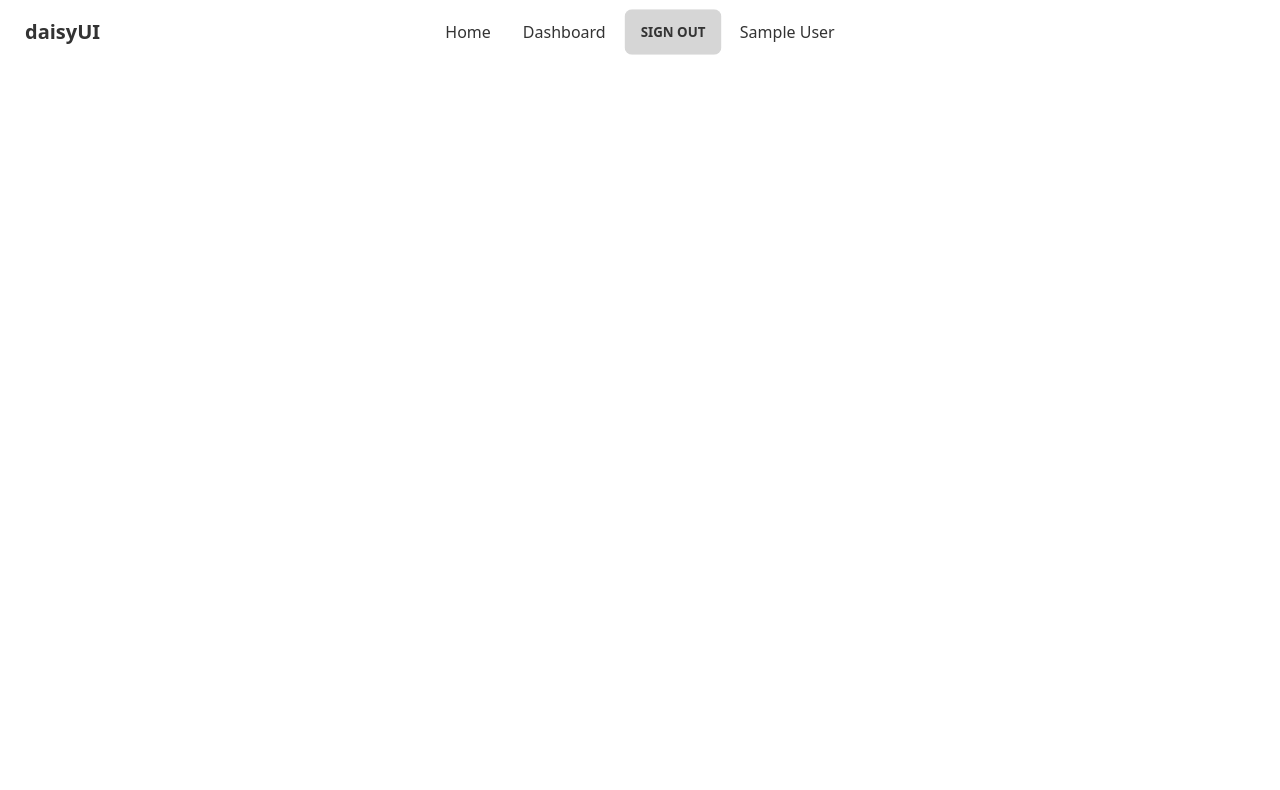
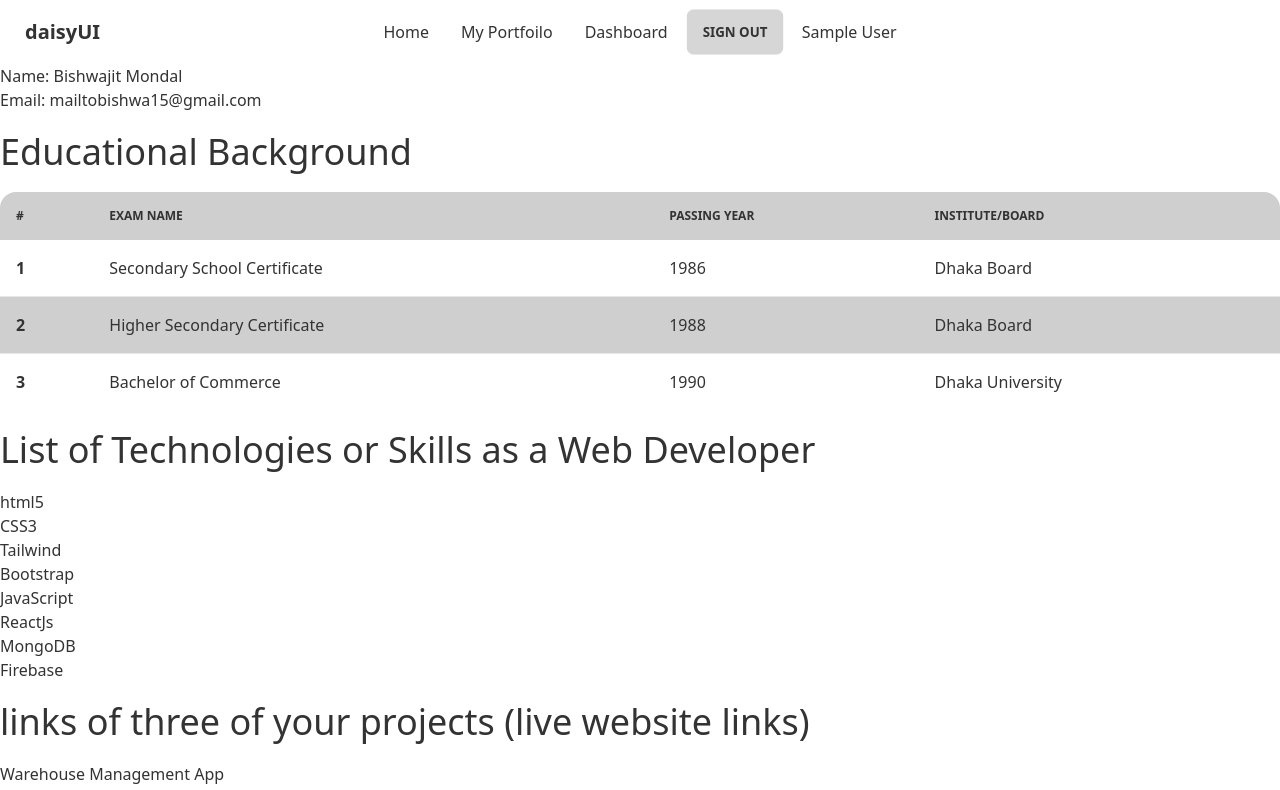
Before and after one commit to bishwajit70/manufacturer-interactive-website-client, a React (Create React App) app: page /myportfolio in a window 1280 px wide. Shown: the top 790 px of the page. Built offline with nearby package versions, Linux system fonts and the light colour scheme; no server answers; sample sign-in values are in the browser's storage.

Commit message:
portfoli added

```diff
--- a/src/App.js
+++ b/src/App.js
@@ -8,6 +8,8 @@ import Home from './Pages/Home/Home'
 import Login from './Pages/Login/Login';
 import RequireAuth from './Pages/Login/RequireAuth';
 import SignUp from './Pages/Login/SignUp';
+import MyPortfolio from './Pages/MyPortfolio';
+import NotFoundPage from './Pages/NotFoundPage';
 import Purchase from './Pages/Purchase';
 import Navbar from './Pages/Shared/Navbar';
 
@@ -17,6 +19,7 @@ function App() {
       <Navbar></Navbar>
       <Routes>
         <Route path='/' element={<Home></Home>}></Route>
+        <Route path='/myportfolio' element={<MyPortfolio></MyPortfolio>}></Route>
         <Route path='/purchase/:id' element={
           <RequireAuth>
             <Purchase></Purchase>
@@ -28,14 +31,16 @@ function App() {
             <Dashboard>
             </Dashboard>
           </RequireAuth>}>
-            <Route index element={<MyProfile></MyProfile>}></Route>
-            <Route path='myorder' element={<MyOrders></MyOrders>}></Route>
-            <Route path='review' element={<AddAReview></AddAReview>}></Route>
+          <Route index element={<MyProfile></MyProfile>}></Route>
+          <Route path='myorder' element={<MyOrders></MyOrders>}></Route>
+          <Route path='review' element={<AddAReview></AddAReview>}></Route>
         </Route>
 
         <Route path='/login' element={<Login></Login>}></Route>
         <Route path='/signup' element={<SignUp></SignUp>}></Route>
+        <Route path='*' element={<NotFoundPage></NotFoundPage>}></Route>
       </Routes>
+
     </div>
   );
 }
--- a/src/Pages/Login/SignUp.js
+++ b/src/Pages/Login/SignUp.js
@@ -17,7 +17,7 @@ const SignUp = () => {
         user,
         loading,
         error,
-    ] = useCreateUserWithEmailAndPassword(auth, { sendEmailVerification: true });
+    ] = useCreateUserWithEmailAndPassword(auth);
 
     let signUpError;
 
@@ -36,11 +36,10 @@ const SignUp = () => {
     }
 
     const onSubmit = async data => {
-        console.log(data);
+        // console.log(data);
         await createUserWithEmailAndPassword(data.email, data.password);
         await updateProfile({ displayName: data.name });
-        console.log(user)
-
+        // console.log(user)
     }
 
     return (
--- /dev/null
+++ b/src/Pages/MyPortfolio.js
@@ -0,0 +1,75 @@
+import React from 'react';
+import Footer from './Home/Footer';
+
+const MyPortfolio = () => {
+    return (
+        <div>
+            <h2>Name: Bishwajit Mondal</h2>
+            <h3>Email: mailtobishwa15@gmail.com</h3>
+            <div>
+                <h2 className='text-4xl py-5'>Educational Background</h2>
+                <div class="overflow-x-auto">
+                    <table class="table w-full">
+
+                        <thead>
+                            <tr class="active">
+                                <th>#</th>
+                                <th>Exam Name</th>
+                                <th>Passing Year</th>
+                                <th>Institute/Board</th>
+                            </tr>
+                        </thead>
+                        <tbody>
+
+                            <tr >
+                                <th>1</th>
+                                <td>Secondary School Certificate</td>
+                                <td>1986</td>
+                                <td>Dhaka Board</td>
+                            </tr>
+
+                            <tr class="active">
+                                <th>2</th>
+                                <td>Higher Secondary Certificate</td>
+                                <td>1988</td>
+                                <td>Dhaka Board</td>
+                            </tr>
+
+                            <tr>
+                                <th>3</th>
+                                <td>Bachelor of Commerce</td>
+                                <td>1990</td>
+                                <td>Dhaka University</td>
+                            </tr>
+                        </tbody>
+                    </table>
+                </div>
+                <div>
+                    <h2 className='text-4xl py-5'>List of Technologies or Skills as a Web Developer</h2>
+                    <ul>
+                        <li>html5</li>
+                        <li>CSS3</li>
+                        <li>Tailwind</li>
+                        <li>Bootstrap</li>
+                        <li>JavaScript</li>
+                        <li>ReactJs</li>
+                        <li>MongoDB</li>
+                        <li>Firebase</li>
+                    </ul>
+                </div>
+                <div>
+                    <h2 className='text-4xl py-5'>links of three of your projects (live website links)</h2>
+                    <ul>
+                        <li><a target={'_blank'} href="https://warehouse-management-332f6.web.app/">Warehouse Management App</a></li>
+                        <li><a target={'_blank'} href="https://simple-shoe-review-app.netlify.app/">Shoe Review App</a></li>
+                        <li><a target={'_blank'} href="https://your-favourite-shoes.netlify.app/">Favorite Shoes App</a></li>
+                        <li><a target={'_blank'} href="https://weeding-photographer-669b5.web.app/">Individual Service Provider</a></li>
+                    </ul>
+                </div>
+            </div>
+            <Footer></Footer>
+        </div>
+    );
+};
+
+export default MyPortfolio;
--- /dev/null
+++ b/src/Pages/NotFoundPage.js
@@ -0,0 +1,16 @@
+import React from 'react';
+import { Link } from 'react-router-dom';
+import NotFound from '../images/404-Page.jpg'
+
+const NotFoundPage = () => {
+    return (
+        <div className='mx-auto'>
+            <h1 className='text-4xl py-3 text-orange-500 text-center'>What You Are Searching Is Not Here. </h1>
+            <h1 className='text-4xl text-orange-500 py-3 text-center'>Please Go <Link className='text-green-700' to='/'>Home</Link></h1>
+
+            <img className='flex mx-auto max-h-80' src={NotFound} alt="" />
+        </div>
+    );
+};
+
+export default NotFoundPage;
--- a/src/Pages/Purchase.js
+++ b/src/Pages/Purchase.js
@@ -1,22 +1,51 @@
 import React, { useEffect, useState } from 'react';
+import { useAuthState } from 'react-firebase-hooks/auth';
 import { useParams } from 'react-router-dom';
+import auth from '../firebase.init';
+import Footer from './Home/Footer';
 
 const Purchase = () => {
+    const [user, loading, error] = useAuthState(auth);
+
     const [purchase, setPurchase] = useState({})
     const { id } = useParams()
 
+    const { name, image, description, minorder, available, unitprice } = purchase
     useEffect(() => {
-        const url=`http://localhost:5000/product/${id}`
+        const url = `http://localhost:5000/product/${id}`
         fetch(url)
             .then(res => res.json())
             .then(data => setPurchase(data))
     }, [id])
 
-    console.log(purchase)
+    // console.log(purchase)
 
     return (
         <div>
-            This is purchase page {purchase.name}
+            <h2 className='mb-3'>Name: {user.displayName}</h2>
+            <h2>Email: {user.email}</h2>
+            <div className='flex'>
+                <div className='w-5/12 border-2 p-5 rounded-lg'>
+                    <img src={image} alt="" />
+                </div>
+                <div className='ml-5 p-5 rounded-lg border-2 w-7/12'>
+                    <h2>{name}</h2>
+                    <h2>{description}</h2>
+                    <p>Available: {available}</p>
+                    <p>Unit Price: {unitprice}</p>
+                    <p>Order Quantity</p>
+                    <input className='p-2 border-2' type="text" value={minorder} />
+                    <button className='border-2 p-2 ml-3'>Increase Order Quantity</button>
+                    <button className='border-2 p-2 ml-3'>Decrease Order Quantity</button>
+                </div>
+            </div>
+            <form>
+                <textarea className='border-2 w-full my-3 p-3 rounded-md' type="text" name='address' placeholder='Your Address' ></textarea>
+                <textarea className='border-2 w-full mb-3 p-3 rounded-md' type="text" name='address' placeholder='Others Information' ></textarea>
+                <input className='border-2 p-3 mb-3 mr-5 rounded-md w-3/6' type="text" name='phone' placeholder='Your Phone Number' />
+                <input className='border-2 p-3 w-2/6 rounded-md cursor-pointer uppercase' type="submit" value='Submit Order' />
+            </form>
+            <Footer></Footer>
         </div>
     );
 };
--- a/src/Pages/Shared/Navbar.js
+++ b/src/Pages/Shared/Navbar.js
@@ -15,6 +15,7 @@ const Navbar = () => {
 
     const menuItem = <>
         <li><Link to='/'>Home</Link></li>
+        <li><Link to='/myportfolio'>My Portfoilo</Link></li>
         {
             user && <li><Link to='/dashboard'>Dashboard</Link></li>
         }
```
Also changed, not shown: src/images/404-Page.jpg (added).
